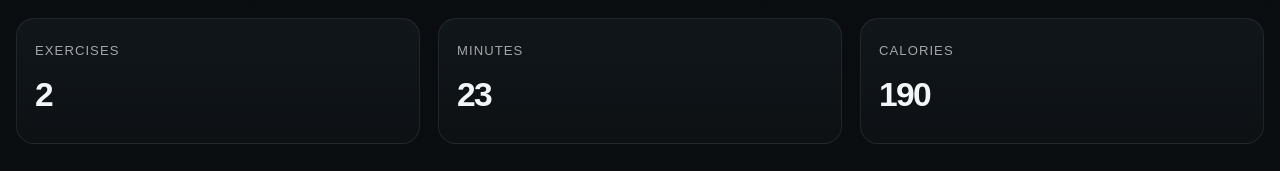
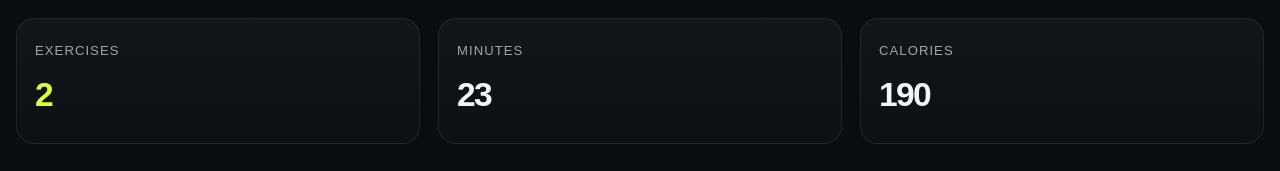
Before and after one commit to irfan0072/PH-Assingment5-Dynamic-Workout-website, a Next.js app: page /my-plan in a window 1280 px wide. Shown: the part 234-405 px from the top of the page. Built offline with nearby package versions, Linux system fonts and the light colour scheme.

Commit message:
Adjust exercise stat accent styling

```diff
--- a/app/globals.css
+++ b/app/globals.css
@@ -533,6 +533,10 @@ a {
   font-size: 2.1rem;
   letter-spacing: -0.05em;
   font-weight: 800;
+}
+
+.plan-stat-value-accent {
+  color: #d9ff3f;
 }
 
 .plan-controls {
--- a/app/layout.tsx
+++ b/app/layout.tsx
@@ -1,5 +1,6 @@
 import type { Metadata } from "next";
 import { Inter, Oswald } from "next/font/google";
+import { Toaster } from "react-hot-toast";
 import "./globals.css";
 
 const inter = Inter({
@@ -20,7 +21,23 @@ export const metadata: Metadata = {
 export default function RootLayout({ children }: Readonly<{ children: React.ReactNode }>) {
   return (
     <html lang="en" className={`${inter.variable} ${oswald.variable} h-full antialiased`}>
-      <body className="min-h-full flex flex-col">{children}</body>
+      <body className="min-h-full flex flex-col">
+        <Toaster
+          position="top-right"
+          toastOptions={{
+            duration: 1800,
+            style: {
+              background: "rgba(17, 21, 25, 0.96)",
+              color: "#d9ff3f",
+              border: "1px solid rgba(217, 255, 63, 0.35)",
+              borderRadius: "12px",
+              padding: "12px 14px",
+              boxShadow: "0 12px 26px rgba(0, 0, 0, 0.18)",
+            },
+          }}
+        />
+        {children}
+      </body>
     </html>
   );
 }
--- a/app/my-plan/page.tsx
+++ b/app/my-plan/page.tsx
@@ -2,6 +2,7 @@
 
 import Image from 'next/image';
 import Link from 'next/link';
+import toast from 'react-hot-toast';
 import { useEffect, useMemo, useState } from 'react';
 
 type StoredWorkout = {
@@ -60,7 +61,6 @@ export default function MyPlanPage() {
   const [planCount, setPlanCount] = useState(defaultPlanItems.length);
   const [savedCount, setSavedCount] = useState(0);
   const [sortBy, setSortBy] = useState<'Duration' | 'Calories' | 'Rating'>('Duration');
-  const [toast, setToast] = useState('');
 
   const syncFromStorage = () => {
     if (typeof window === 'undefined') return;
@@ -88,12 +88,6 @@ export default function MyPlanPage() {
     window.addEventListener('fitlog-plan-change', syncFromStorage);
     return () => window.removeEventListener('fitlog-plan-change', syncFromStorage);
   }, []);
-
-  useEffect(() => {
-    if (!toast) return;
-    const timer = window.setTimeout(() => setToast(''), 1800);
-    return () => window.clearTimeout(timer);
-  }, [toast]);
 
   const sortOptions = ['Duration', 'Calories', 'Rating'] as const;
 
@@ -132,13 +126,13 @@ export default function MyPlanPage() {
     if (activeTab === 'plan') {
       const nextPlan = planItems.filter((item) => item.id !== id);
       updateStorageState(nextPlan, savedItems);
-      setToast('Workout removed');
+      toast.success('Workout removed');
       return;
     }
 
     const nextSaved = savedItems.filter((item) => item.id !== id);
     updateStorageState(planItems, nextSaved);
-    setToast('Saved workout removed');
+    toast.success('Saved workout removed');
   };
 
   const handleMarkDone = (id: number) => {
@@ -151,13 +145,13 @@ export default function MyPlanPage() {
         });
 
       updateStorageState(nextPlan, savedItems);
-      setToast('Workout marked as done');
+      toast.success('Workout marked as done');
       return;
     }
 
     const nextSaved = savedItems.filter((item) => item.id !== id);
     updateStorageState(planItems, nextSaved);
-    setToast('Saved workout marked as done');
+    toast.success('Saved workout marked as done');
   };
 
   return (
@@ -209,10 +203,10 @@ export default function MyPlanPage() {
           </div>
 
           <div className="plan-stats-row">
-            {summaryStats.map((stat) => (
+            {summaryStats.map((stat, index) => (
               <div key={stat.label} className="plan-stat-card">
                 <span className="plan-stat-label">{stat.label}</span>
-                <strong className="plan-stat-value">{stat.value}</strong>
+                <strong className={index === 0 ? 'plan-stat-value plan-stat-value-accent' : 'plan-stat-value'}>{stat.value}</strong>
               </div>
             ))}
           </div>
@@ -309,7 +303,6 @@ export default function MyPlanPage() {
             </div>
           )}
         </section>
-        {toast ? <div className="plan-toast">{toast}</div> : null}
       </main>
 
       <footer className="site-footer">
--- a/app/workout/[id]/page.tsx
+++ b/app/workout/[id]/page.tsx
@@ -3,6 +3,7 @@
 import Image from 'next/image';
 import Link from 'next/link';
 import { useParams, useRouter } from 'next/navigation';
+import toast from 'react-hot-toast';
 import { useEffect, useState } from 'react';
 
 type WorkoutApiItem = {
@@ -31,7 +32,6 @@ export default function WorkoutDetailPage() {
   const params = useParams<{ id: string }>();
   const id = params?.id ?? '';
   const [workout, setWorkout] = useState<WorkoutApiItem | null>(null);
-  const [toast, setToast] = useState('');
   const [planCount, setPlanCount] = useState(0);
   const [savedCount, setSavedCount] = useState(0);
 
@@ -84,19 +84,19 @@ export default function WorkoutDetailPage() {
     const alreadyAdded = plan.some((item) => item.id === workout.id);
 
     if (alreadyAdded) {
-      setToast('Already in today’s plan');
+      toast.error('Duplicate items can’t be added');
       return;
     }
 
     if (plan.length >= 5) {
-      setToast('Today’s plan is full');
+      toast.error('Today’s plan is full');
       return;
     }
 
     const updated = [...plan, workout];
     window.localStorage.setItem('fitlog-plan', JSON.stringify(updated));
     window.dispatchEvent(new Event('fitlog-plan-change'));
-    setToast('Added to today’s plan');
+    toast.success('Added to today’s plan');
   };
 
   const addWorkoutToSaved = () => {
@@ -106,21 +106,15 @@ export default function WorkoutDetailPage() {
     const alreadySaved = saved.some((item) => item.id === workout.id);
 
     if (alreadySaved) {
-      setToast('Already saved for later');
+      toast.error('Already saved for later');
       return;
     }
 
     const updated = [...saved, workout];
     window.localStorage.setItem('fitlog-saved', JSON.stringify(updated));
     window.dispatchEvent(new Event('fitlog-plan-change'));
-    setToast('Saved for later');
+    toast.success('Saved for later');
   };
-
-  useEffect(() => {
-    if (!toast) return;
-    const timer = window.setTimeout(() => setToast(''), 1800);
-    return () => window.clearTimeout(timer);
-  }, [toast]);
 
   if (!workout) {
     return null;
@@ -218,7 +212,7 @@ export default function WorkoutDetailPage() {
                 type="button"
                 className="primary-action"
                 onClick={addWorkoutToPlan}
-                disabled={planCount >= 5 || typeof window !== 'undefined' && JSON.parse(window.localStorage.getItem('fitlog-plan') || '[]').some((item: { id: number }) => item.id === workout.id)}
+                disabled={planCount >= 5}
               >
                 Add to today&apos;s plan
               </button>
@@ -231,7 +225,6 @@ export default function WorkoutDetailPage() {
                 Save for later
               </button>
             </div>
-            {toast ? <div className="plan-toast">{toast}</div> : null}
           </div>
         </div>
       </main>
--- a/package.json
+++ b/package.json
@@ -11,7 +11,8 @@
   "dependencies": {
     "next": "16.3.6",
     "react": "19.2.8",
-    "react-dom": "19.2.8"
+    "react-dom": "19.2.8",
+    "react-hot-toast": "^2.6.1"
   },
   "devDependencies": {
     "@tailwindcss/postcss": "^4",
```
Also changed, not shown: 1 other file (tests, documents, lock files or other folders).
